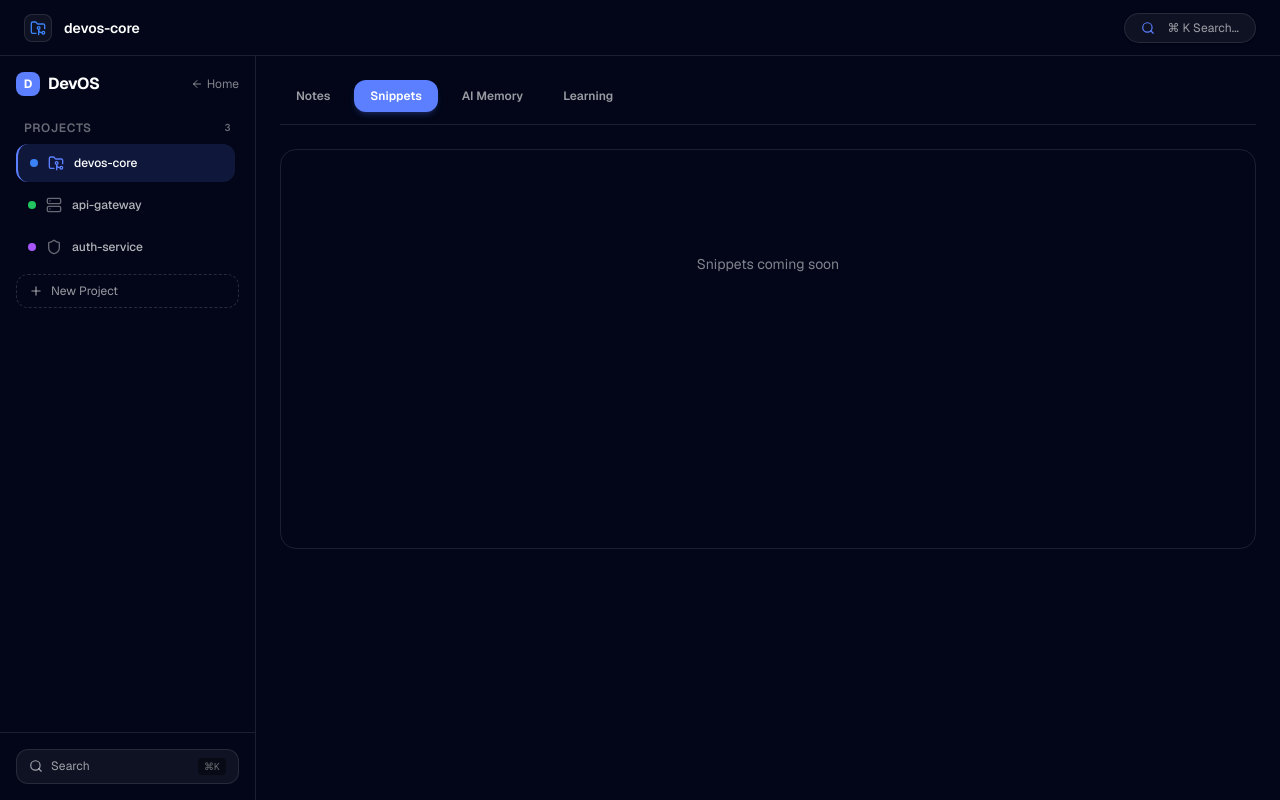
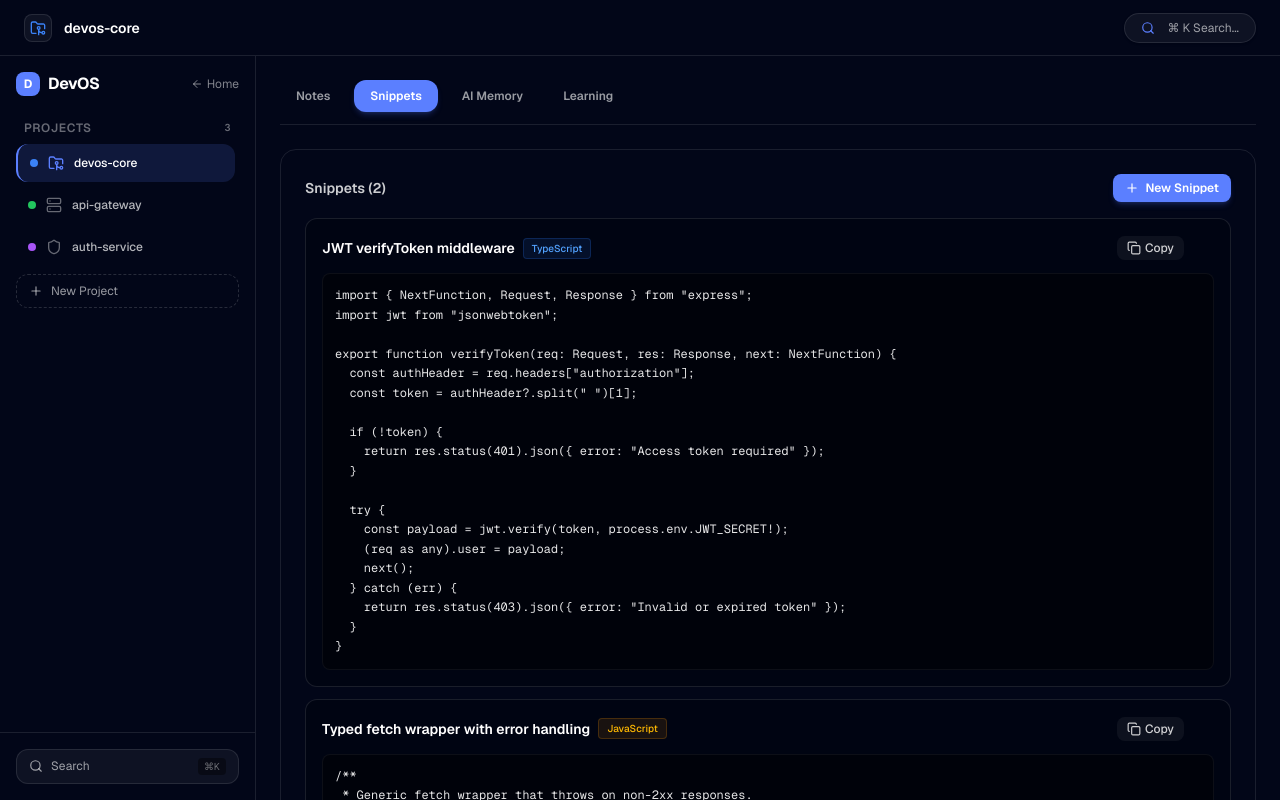
Before and after one commit to DeveloperSRGonline/devos-landing, a Next.js app: page /app in a window 1280 px wide. Both pictures are taken after a click on the button "Snippets". Built offline with nearby package versions, Linux system fonts and the light colour scheme.

Commit message:
feat: implement snippet library tab with copy-to-clipboard

```diff
--- /dev/null
+++ b/components/app/SnippetCard.tsx
@@ -0,0 +1,77 @@
+"use client";
+
+import React, { useState } from "react";
+import { Snippet } from "@/types/workspace";
+import { Copy, Check, Trash2 } from "lucide-react";
+
+interface SnippetCardProps {
+  snippet: Snippet;
+  onDelete: (id: string) => void;
+}
+
+const languageColors: Record<string, string> = {
+  TypeScript: "bg-blue-500/10 text-blue-400 border-blue-500/20",
+  JavaScript: "bg-amber-500/10 text-amber-400 border-amber-500/20",
+  Python: "bg-yellow-500/10 text-yellow-400 border-yellow-500/20",
+  Go: "bg-cyan-500/10 text-cyan-400 border-cyan-500/20",
+  Bash: "bg-gray-500/10 text-gray-300 border-gray-500/20",
+  Other: "bg-slate-500/10 text-slate-400 border-slate-500/20",
+};
+
+export function SnippetCard({ snippet, onDelete }: SnippetCardProps) {
+  const [copied, setCopied] = useState(false);
+
+  const handleCopy = () => {
+    navigator.clipboard.writeText(snippet.code);
+    setCopied(true);
+    setTimeout(() => setCopied(false), 2000);
+  };
+
+  const badgeStyle =
+    languageColors[snippet.language] || languageColors.Other;
+
+  return (
+    <div className="group relative rounded-xl bg-black/20 border border-white/10 p-4 space-y-3 hover:border-accent/40 transition-all">
+      <div className="flex items-center justify-between">
+        <div className="flex items-center gap-2">
+          <h4 className="text-sm font-semibold text-white">{snippet.title}</h4>
+          <span
+            className={`px-2 py-0.5 rounded text-[10px] font-medium border ${badgeStyle}`}
+          >
+            {snippet.language}
+          </span>
+        </div>
+
+        <div className="flex items-center gap-1">
+          <button
+            onClick={handleCopy}
+            className="flex items-center gap-1 px-2.5 py-1 rounded-lg text-xs font-medium bg-white/5 hover:bg-white/10 text-white/80 transition-all"
+          >
+            {copied ? (
+              <>
+                <Check className="w-3.5 h-3.5 text-green-400" />
+                <span className="text-green-400">Copied!</span>
+              </>
+            ) : (
+              <>
+                <Copy className="w-3.5 h-3.5" />
+                <span>Copy</span>
+              </>
+            )}
+          </button>
+          <button
+            onClick={() => onDelete(snippet.id)}
+            className="opacity-0 group-hover:opacity-100 p-1.5 text-white/40 hover:text-red-400 rounded transition-all"
+            title="Delete Snippet"
+          >
+            <Trash2 className="w-3.5 h-3.5" />
+          </button>
+        </div>
+      </div>
+
+      <pre className="p-3 rounded-lg bg-black/40 border border-white/5 text-xs font-mono text-white/90 overflow-x-auto leading-relaxed">
+        <code>{snippet.code}</code>
+      </pre>
+    </div>
+  );
+}
--- /dev/null
+++ b/components/app/SnippetForm.tsx
@@ -0,0 +1,91 @@
+"use client";
+
+import React, { useState } from "react";
+import { Snippet } from "@/types/workspace";
+
+interface SnippetFormProps {
+  onSave: (data: {
+    title: string;
+    language: Snippet["language"];
+    code: string;
+  }) => void;
+  onCancel: () => void;
+}
+
+export function SnippetForm({ onSave, onCancel }: SnippetFormProps) {
+  const [title, setTitle] = useState("");
+  const [language, setLanguage] = useState<Snippet["language"]>("TypeScript");
+  const [code, setCode] = useState("");
+
+  const handleSubmit = (e: React.FormEvent) => {
+    e.preventDefault();
+    if (!title.trim() || !code.trim()) return;
+    onSave({ title, language, code });
+  };
+
+  return (
+    <form
+      onSubmit={handleSubmit}
+      className="p-4 rounded-xl bg-black/30 border border-white/10 space-y-4"
+    >
+      <h4 className="text-xs font-semibold text-white/80 uppercase tracking-wider">
+        New Snippet
+      </h4>
+
+      <div className="grid grid-cols-1 md:grid-cols-3 gap-3">
+        <div className="md:col-span-2">
+          <input
+            type="text"
+            placeholder="Snippet title..."
+            value={title}
+            onChange={(e) => setTitle(e.target.value)}
+            required
+            className="w-full bg-black/40 border border-white/10 rounded-lg px-3 py-2 text-xs text-white placeholder:text-white/30 focus:outline-none focus:border-accent"
+          />
+        </div>
+
+        <div>
+          <select
+            value={language}
+            onChange={(e) =>
+              setLanguage(e.target.value as Snippet["language"])
+            }
+            className="w-full bg-black/40 border border-white/10 rounded-lg px-3 py-2 text-xs text-white focus:outline-none focus:border-accent"
+          >
+            <option value="TypeScript" className="bg-surface text-white">TypeScript</option>
+            <option value="JavaScript" className="bg-surface text-white">JavaScript</option>
+            <option value="Python" className="bg-surface text-white">Python</option>
+            <option value="Go" className="bg-surface text-white">Go</option>
+            <option value="Bash" className="bg-surface text-white">Bash</option>
+            <option value="Other" className="bg-surface text-white">Other</option>
+          </select>
+        </div>
+      </div>
+
+      <textarea
+        placeholder="Paste or write code here..."
+        value={code}
+        onChange={(e) => setCode(e.target.value)}
+        required
+        rows={6}
+        className="w-full bg-black/40 border border-white/10 rounded-lg p-3 text-xs font-mono text-white placeholder:text-white/30 focus:outline-none focus:border-accent resize-y"
+      />
+
+      <div className="flex items-center justify-end gap-2">
+        <button
+          type="button"
+          onClick={onCancel}
+          className="px-3 py-1.5 rounded-lg text-xs text-white/60 hover:bg-white/5 transition-all"
+        >
+          Cancel
+        </button>
+        <button
+          type="submit"
+          className="px-4 py-1.5 rounded-lg text-xs font-semibold bg-accent text-white hover:bg-accent/90 transition-all shadow-md shadow-accent/20"
+        >
+          Save Snippet
+        </button>
+      </div>
+    </form>
+  );
+}
--- /dev/null
+++ b/components/app/SnippetsPanel.tsx
@@ -0,0 +1,81 @@
+"use client";
+
+import React, { useState } from "react";
+import { useWorkspaceStore } from "@/store/workspaceStore";
+import { SnippetCard } from "./SnippetCard";
+import { SnippetForm } from "./SnippetForm";
+import { Plus, Code2 } from "lucide-react";
+
+export function SnippetsPanel() {
+  const { snippets, activeProjectId, addSnippet, deleteSnippet } =
+    useWorkspaceStore();
+  const [showForm, setShowForm] = useState(false);
+
+  const projectSnippets = snippets.filter(
+    (s) => s.projectId === activeProjectId
+  );
+
+  const handleSave = (data: {
+    title: string;
+    language: any;
+    code: string;
+  }) => {
+    if (!activeProjectId) return;
+    addSnippet({
+      projectId: activeProjectId,
+      ...data,
+    });
+    setShowForm(false);
+  };
+
+  return (
+    <div className="space-y-4">
+      <div className="flex items-center justify-between">
+        <h3 className="text-sm font-semibold text-white/80">
+          Snippets ({projectSnippets.length})
+        </h3>
+        {!showForm && (
+          <button
+            onClick={() => setShowForm(true)}
+            className="flex items-center gap-1.5 px-3 py-1.5 rounded-lg text-xs font-semibold bg-accent text-white hover:bg-accent/90 transition-all shadow-md shadow-accent/20"
+          >
+            <Plus className="w-3.5 h-3.5" /> New Snippet
+          </button>
+        )}
+      </div>
+
+      {showForm && (
+        <SnippetForm
+          onSave={handleSave}
+          onCancel={() => setShowForm(false)}
+        />
+      )}
+
+      {projectSnippets.length === 0 && !showForm ? (
+        <div className="flex flex-col items-center justify-center p-12 text-center border border-dashed border-white/10 rounded-xl">
+          <Code2 className="w-10 h-10 text-white/20 mb-3" />
+          <p className="text-sm text-white/60 mb-1">No snippets yet</p>
+          <p className="text-xs text-white/40 mb-4">
+            Save reusable code snippets linked to this project.
+          </p>
+          <button
+            onClick={() => setShowForm(true)}
+            className="flex items-center gap-1.5 px-3 py-1.5 rounded-lg text-xs font-semibold bg-white/10 hover:bg-white/20 text-white transition-all"
+          >
+            <Plus className="w-3.5 h-3.5" /> New Snippet
+          </button>
+        </div>
+      ) : (
+        <div className="space-y-3">
+          {projectSnippets.map((snippet) => (
+            <SnippetCard
+              key={snippet.id}
+              snippet={snippet}
+              onDelete={deleteSnippet}
+            />
+          ))}
+        </div>
+      )}
+    </div>
+  );
+}
--- a/components/app/WorkspaceView.tsx
+++ b/components/app/WorkspaceView.tsx
@@ -3,6 +3,7 @@
 import React from "react";
 import { useWorkspaceStore } from "@/store/workspaceStore";
 import { NotesPanel } from "./NoteEditor";
+import { SnippetsPanel } from "./SnippetsPanel";
 
 export function WorkspaceView() {
   const { activeTab, setActiveTab } = useWorkspaceStore();
@@ -39,7 +40,7 @@ export function WorkspaceView() {
       {/* Tab Content Panels */}
       <div className="p-6 rounded-2xl bg-surface/50 border border-white/10 min-h-[400px]">
         {activeTab === "notes" && <NotesPanel />}
-        {activeTab === "snippets" && <div className="text-center py-20 text-white/50 text-sm">Snippets coming soon</div>}
+        {activeTab === "snippets" && <SnippetsPanel />}
         {activeTab === "ai-memory" && <div className="text-center py-20 text-white/50 text-sm">AI Memory coming soon</div>}
         {activeTab === "learning" && <div className="text-center py-20 text-white/50 text-sm">Learning coming soon</div>}
       </div>
--- a/package.json
+++ b/package.json
@@ -10,6 +10,7 @@
   },
   "dependencies": {
     "clsx": "^2.1.1",
+    "lenis": "^1.3.25",
     "lucide-react": "^1.27.0",
     "next": "16.2.11",
     "react": "19.2.4",
```
Also changed, not shown: 1 other file (tests, documents, lock files or other folders).
